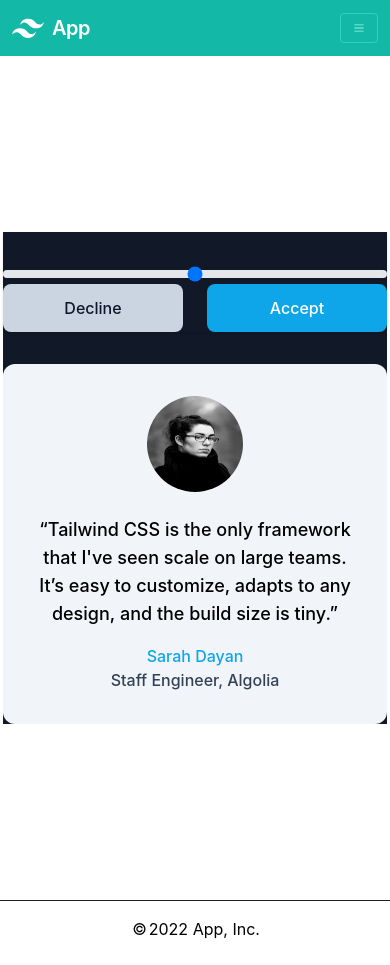
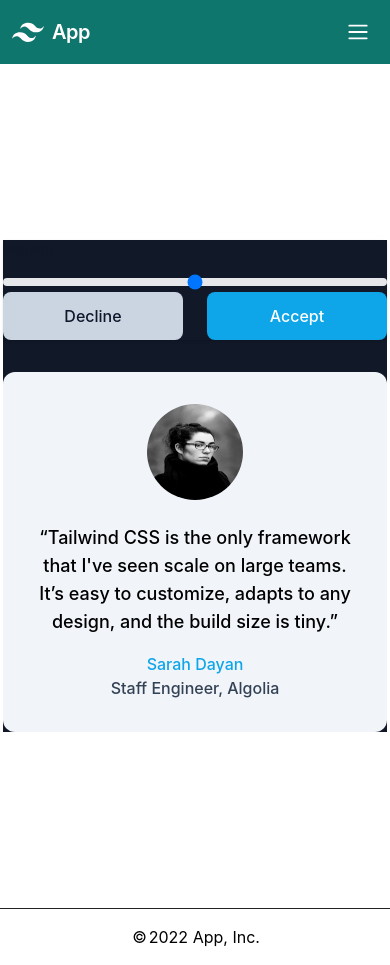
Before and after one commit to jey3dayo/nextjs-boilerplate, a Next.js app: page /example in a window 390 px wide. Built offline with nearby package versions, Linux system fonts and the light colour scheme.

Commit message:
ナビゲーションバーをsm, md, lgで実装

```diff
--- a/next.config.js
+++ b/next.config.js
@@ -8,6 +8,16 @@ const nextConfig = {
     env: NODE_ENV,
     appName: APP_NAME,
   },
+  images: {
+    remotePatterns: [
+      {
+        protocol: 'https',
+        hostname: 'tailwindui.com',
+        port: '',
+        pathname: '/**',
+      },
+    ],
+  },
 };
 
 module.exports = nextConfig;
--- a/src/components/Header.tsx
+++ b/src/components/Header.tsx
@@ -1,5 +1,5 @@
 import { Menu, Transition, Popover } from '@headlessui/react';
-import { UserIcon, Bars3Icon as BarsIcon } from '@heroicons/react/20/solid';
+import { UserIcon, Bars3Icon, XMarkIcon } from '@heroicons/react/20/solid';
 import Link from 'next/link';
 import { Fragment } from 'react';
 import { Logo } from '@/components/Svg';
@@ -25,28 +25,88 @@ const profileNavigation: Navigation[] = [
 ];
 
 export default function Header() {
-  const handleMenu = () => {
-    // TODO: preview menu
-    console.log('handle menu');
-  };
-
   return (
-    <nav className="flex flex-wrap items-center justify-between bg-teal-500 p-3">
+    <nav className="flex flex-wrap items-center justify-between bg-primary p-3">
       <Link href="/">
         <div className="mr-6 flex shrink-0 items-center text-white">
-          <Logo size={8} />
+          <span className="fill-current">
+            <Logo size={8} />
+          </span>
           <span className="text-xl font-semibold tracking-tight">{appName}</span>
         </div>
       </Link>
 
-      <div className="block md:hidden lg:hidden">
-        <button
-          className="flex items-center rounded border border-teal-400 px-3 py-2 text-teal-200 hover:border-white hover:text-white"
-          onClick={handleMenu}
-        >
-          <BarsIcon className="h-3 w-3" />
-        </button>
-      </div>
+      <Popover>
+        {({ open }) => (
+          <>
+            <div className="block md:hidden lg:hidden">
+              <Popover.Button
+                className={classNames(
+                  open ? 'bg-teal-400' : '',
+                  'inline-flex items-center justify-center rounded-md p-2 text-white hover:bg-teal-400 hover:text-white focus:outline-none focus:ring-2 focus:ring-inset focus:ring-teal-500',
+                )}
+              >
+                <span className="sr-only">Open menu</span>
+                <Bars3Icon className="h-6 w-6" aria-hidden="true" />
+              </Popover.Button>
+            </div>
+
+            <Transition
+              as={Fragment}
+              enter="duration-200 ease-out"
+              enterFrom="opacity-0 scale-95"
+              enterTo="opacity-100 scale-100"
+              leave="duration-100 ease-in"
+              leaveFrom="opacity-100 scale-100"
+              leaveTo="opacity-0 scale-95"
+            >
+              <Popover.Panel
+                focus
+                className="absolute top-0 left-0 w-full origin-top-right p-2 transition md:hidden lg:hidden"
+              >
+                <div className="divide-y-2 divide-gray-50 rounded-lg bg-teal-50 shadow-lg ring-1 ring-black/5">
+                  <div className="px-5 pt-5 pb-6">
+                    <div className="flex items-center justify-between">
+                      <div className="fill-teal-500">
+                        <Logo className="h-8 w-auto" />
+                      </div>
+                      <div className="-mr-2">
+                        <Popover.Button className="inline-flex items-center justify-center rounded-md bg-white p-2 text-gray-400 hover:bg-gray-100 hover:text-gray-500 focus:outline-none focus:ring-2 focus:ring-inset focus:ring-teal-500">
+                          <span className="sr-only">Close menu</span>
+                          <XMarkIcon className="h-6 w-6" aria-hidden="true" />
+                        </Popover.Button>
+                      </div>
+                    </div>
+                    <div className="mt-6">
+                      <nav className="grid gap-y-8">
+                        {navigation.map(item => (
+                          <Link
+                            key={item.name}
+                            href={item.href}
+                            className="-m-3 flex items-center rounded-md p-3 hover:bg-teal-100"
+                          >
+                            <span className="ml-3 text-base font-medium text-gray-900">{item.name}</span>
+                          </Link>
+                        ))}
+                      </nav>
+                    </div>
+                  </div>
+                  <div className="py-6 px-5">
+                    <div>
+                      <Link
+                        href="#"
+                        className="flex w-full items-center justify-center rounded-md border border-transparent bg-teal-500 px-4 py-2 text-base font-medium text-white shadow-sm hover:bg-teal-400"
+                      >
+                        ログイン
+                      </Link>
+                    </div>
+                  </div>
+                </div>
+              </Popover.Panel>
+            </Transition>
+          </>
+        )}
+      </Popover>
 
       <div className="hidden w-full grow md:flex md:w-auto md:items-center lg:flex lg:w-auto lg:items-center">
         <div className="grow text-lg">
@@ -63,7 +123,7 @@ export default function Header() {
         </div>
 
         <Menu as="div" className="relative ml-3">
-          <Menu.Button className="flex rounded-full bg-teal-900 text-sm focus:outline-none focus:ring-2 focus:ring-teal-300 focus:ring-offset-2 focus:ring-offset-teal-800">
+          <Menu.Button className="flex rounded-full bg-teal-400 text-sm focus:outline-none focus:ring-2 focus:ring-teal-300 focus:ring-offset-2 focus:ring-offset-teal-800">
             <span className="sr-only">ユーザメニュー</span>
             <UserIcon className="h-8 w-8" />
           </Menu.Button>
--- a/src/components/Svg.tsx
+++ b/src/components/Svg.tsx
@@ -3,12 +3,7 @@ const defaultSize = 8;
 export function Logo(props: any) {
   const size = props?.size ?? defaultSize;
   return (
-    <svg
-      {...props}
-      className={`mr-2 h-${size} w-${size} fill-current`}
-      viewBox="0 0 54 54"
-      xmlns="http://www.w3.org/2000/svg"
-    >
+    <svg {...props} className={`mr-2 h-${size} w-${size}`} viewBox="0 0 54 54" xmlns="http://www.w3.org/2000/svg">
       <path d="M13.5 22.1c1.8-7.2 6.3-10.8 13.5-10.8 10.8 0 12.15 8.1 17.55 9.45 3.6.9 6.75-.45 9.45-4.05-1.8 7.2-6.3 10.8-13.5 10.8-10.8 0-12.15-8.1-17.55-9.45-3.6-.9-6.75.45-9.45 4.05zM0 38.3c1.8-7.2 6.3-10.8 13.5-10.8 10.8 0 12.15 8.1 17.55 9.45 3.6.9 6.75-.45 9.45-4.05-1.8 7.2-6.3 10.8-13.5 10.8-10.8 0-12.15-8.1-17.55-9.45-3.6-.9-6.75.45-9.45 4.05z" />
     </svg>
   );
```
